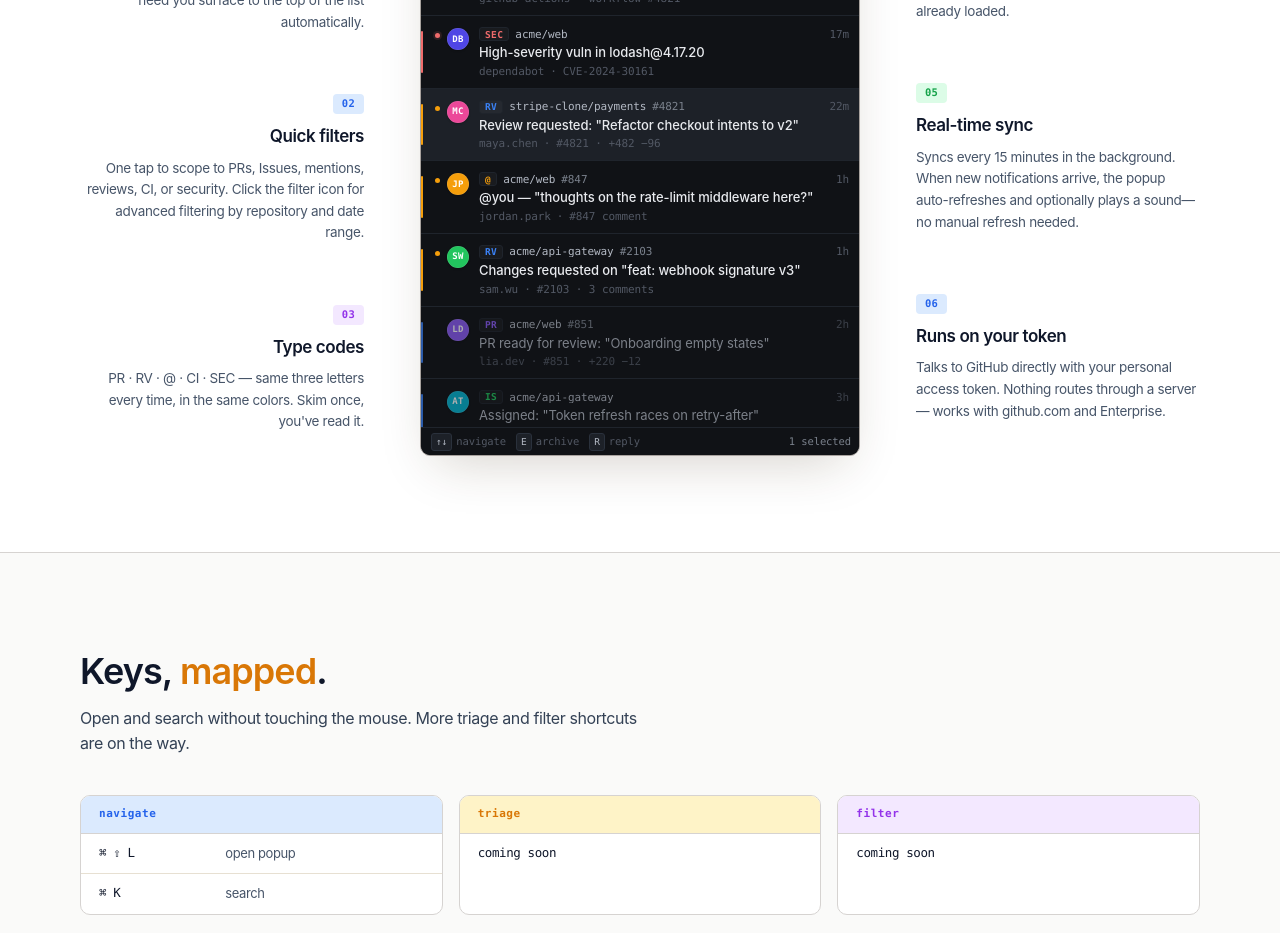
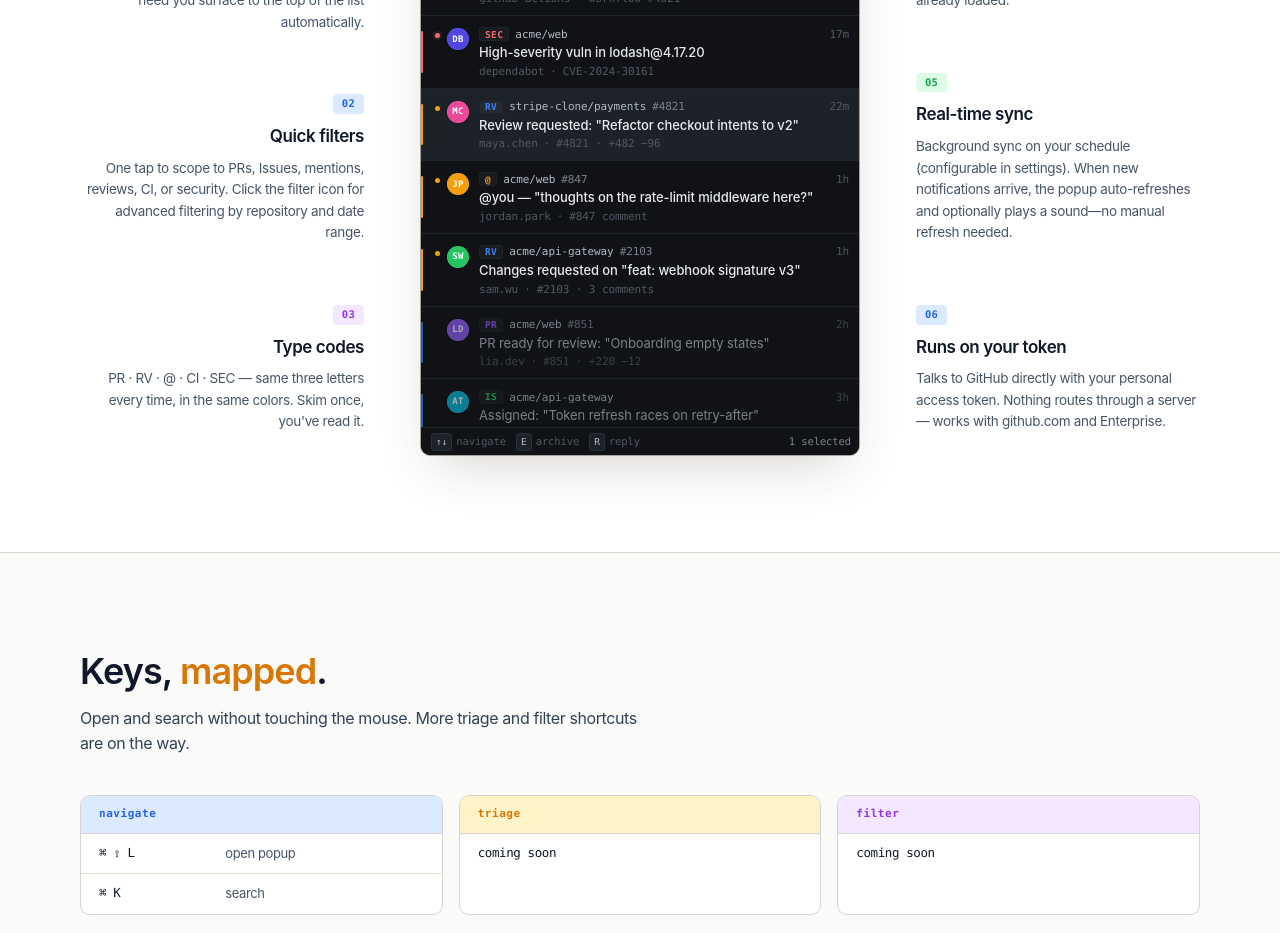
Before and after one commit to OnDeck/ondeck-site, a React (Vite) app: page / in a window 1280 px wide. Shown: the part 1420-2353 px from the top of the page. Built offline with nearby package versions, Linux system fonts and the light colour scheme.

Commit message:
fix: clarify sync interval is user-configurable

```diff
--- a/src/components/landing/Tour.tsx
+++ b/src/components/landing/Tour.tsx
@@ -108,7 +108,7 @@ export function Tour() {
                 tone="green"
                 num="05"
                 title="Real-time sync"
-                body="Syncs every 15 minutes in the background. When new notifications arrive, the popup auto-refreshes and optionally plays a sound—no manual refresh needed."
+                body="Background sync on your schedule (configurable in settings). When new notifications arrive, the popup auto-refreshes and optionally plays a sound—no manual refresh needed."
               />
             </motion.div>
             <motion.div variants={itemVariants}>
```
